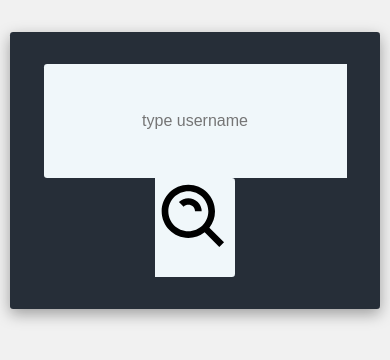
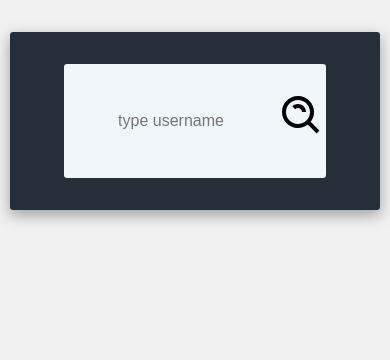
Before and after one commit to irinagastmaier/superchat-frontend-challenge, a React (Create React App) app: page /repos in a window 390 px wide. Shown: the top 360 px of the page. Built offline with nearby package versions, Linux system fonts and the light colour scheme.

Commit message:
search bar styles responsive

```diff
--- a/src/styles/App.module.scss
+++ b/src/styles/App.module.scss
@@ -28,3 +28,13 @@
 	font-size: 5rem;
 	color: black;
 }
+
+//small devices
+@media (max-width: 480px) {
+	.value {
+		width: 70%;
+	}
+	.isearch {
+		font-size: 3rem;
+	}
+}
```
